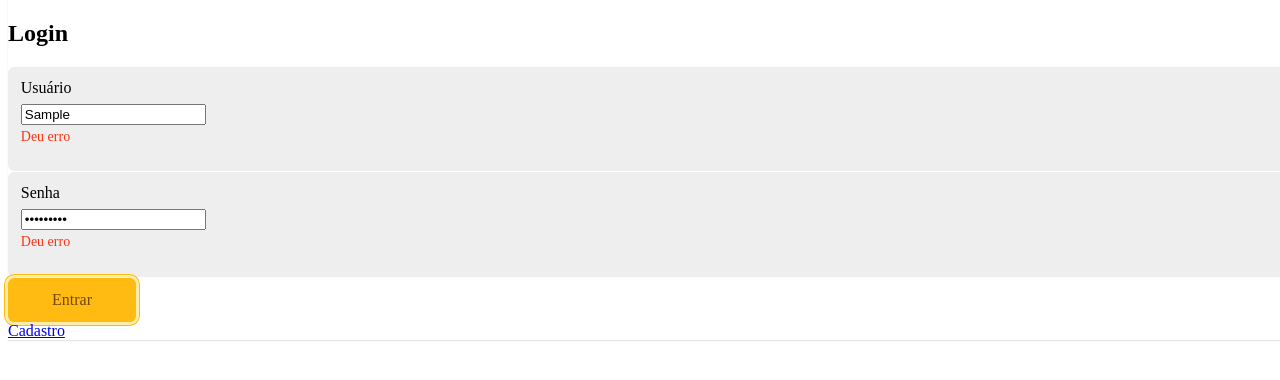
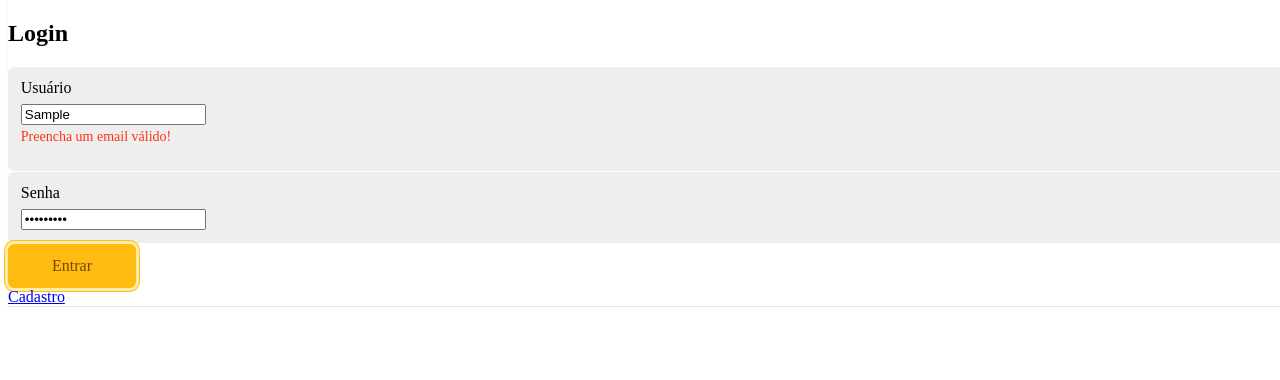
Before and after one commit to feliipesouz/Projeto-React-Dogs, a React (Create React App) app: page /login in a window 1280 px wide. Both pictures are taken after typing "Sample", "Sample123" into the empty fields and a click on the button "Entrar". Shown: the top 380 px of the page. Built offline with nearby package versions, Linux system fonts and the light colour scheme; no server answers; grey boxes are pictures that could not be loaded.

Commit message:
Quarto commit

```diff
--- a/src/Components/Forms/Input/index.js
+++ b/src/Components/Forms/Input/index.js
@@ -1,13 +1,21 @@
-import React from 'react'
-import { StylesWrapper, Label, StyledInput, Error } from './styles';
-const Input = ({ label, type, name }) => {
+import React from "react";
+import { StylesWrapper, Label, StyledInput, Error } from "./styles";
+
+const Input = ({ label, type, name, value, onChange, error, onBlur }) => {
   return (
     <StylesWrapper>
-        <Label htmlFor={name}>{label}</Label>
-        <StyledInput id={name} type={type} name={name}/>
-        <Error>{'Deu erro'}</Error>
+      <Label htmlFor={name}>{label}</Label>
+      <StyledInput
+        id={name}
+        name={name}
+        type={type}
+        value={value}
+        onChange={onChange}
+        onBlur={onBlur}
+      />
+      {error && <Error>{error}</Error>}
     </StylesWrapper>
-  )
-}
+  );
+};
 
-export default Input
+export default Input;
--- a/src/Components/Login/LoginForm/index.js
+++ b/src/Components/Login/LoginForm/index.js
@@ -1,35 +1,39 @@
 import React from "react";
 import { Link } from "react-router-dom";
 import Input from "../../Forms/Input";
-import Button from '../../Forms/Button';
+import Button from "../../Forms/Button";
 import { Section } from "../LoginCreate/styles";
+import useForm from "../../../Hooks/useForm";
 
 const LoginForm = () => {
-  const [username, setUsername] = React.useState("");
-  const [password, setPassword] = React.useState("");
+  const username = useForm("email"); //Caso eu passe como (false) ele não irá validar esse campo!
+  const password = useForm();
 
   async function handleSubmit(event) {
     event.preventDefault(); //Aqui previnimos o evento para ele não recarregar a página;
+
+    if (username.validate() && password.validate()) {
       const response = await fetch(
         "https://dogsapi.origamid.dev/json/jwt-auth/v1/token",
         {
           method: "POST",
           headers: { "Content-Type": "application/json" },
-        body: JSON.stringify(username, password),
+          body: JSON.stringify(),
         }
-    )
-    console.log(response)
+      );
+      console.log(response);
       const json = await response.json();
-    console.log(json)
+      console.log(json);
       return json;
+    }
   }
 
   return (
     <Section>
       <h1>Login</h1>
       <form action="" onSubmit={handleSubmit}>
-        <Input label='Usuário' type='text' name='username'/>
-        <Input label='Senha'  type='password' name='password'/>
+        <Input label="Usuário" type="text" name="username" {...username} />
+        <Input label="Senha" type="password" name="password" {...password} />
         <Button>Entrar</Button>
       </form>
       <Link to="/login/criar">Cadastro</Link>
--- /dev/null
+++ b/src/Hooks/useForm.js
@@ -0,0 +1,47 @@
+import React from "react";
+
+const types = {
+  email: {
+    regex:
+      /^(([^<>()[\]\\.,;:s@"]+(\.[^<>()[\]\\.,;:s@"]+)*)|(".+"))@((\[[0-9]{1,3}\.[0-9]{1,3}\.[0-9]{1,3}\.[0-9]{1,3}\])|(([a-zA-Z\-0-9]+\.)+[a-zA-Z]{2,}))$/,
+    message: "Preencha um email válido!",
+  },
+};
+
+const useForm = (type) => {
+  const [value, setValue] = React.useState("");
+  const [error, setError] = React.useState(null);
+
+  function validate(value) {
+    if (type === false) return true; //Verifico se o type foi definido.
+
+    if (value.length === 0) {
+      //Verifica se tem alguma coisa no value, se a pessoa passou algum valor.
+      setError("Preencha um valor");
+      return false;
+    } else if (types[type] && !types[type].regex.test(value)) {
+      //Verifico se o tipo existe, depois faço o teste de validação.
+      setError(types[type].message);
+      return false;
+    } else {
+      setError(null);
+      return true;
+    }
+  }
+
+  function onChange({ target }) {
+    if(error) validate(target.value);
+    setValue(target.value);
+  }
+
+  return {
+    value,
+    setValue,
+    onChange,
+    error,
+    validate: () => validate(value), //Exportando um método que já ativa o validate e verifica o valor.
+    onBlur: () => validate(value), //Quando o usuário clica no campo de formulário e sai.
+  };
+};
+
+export default useForm;
```
Also changed, not shown: src/api.js (added, +7 -0 lines). Lines whose indentation alone changed are shown as unchanged.
